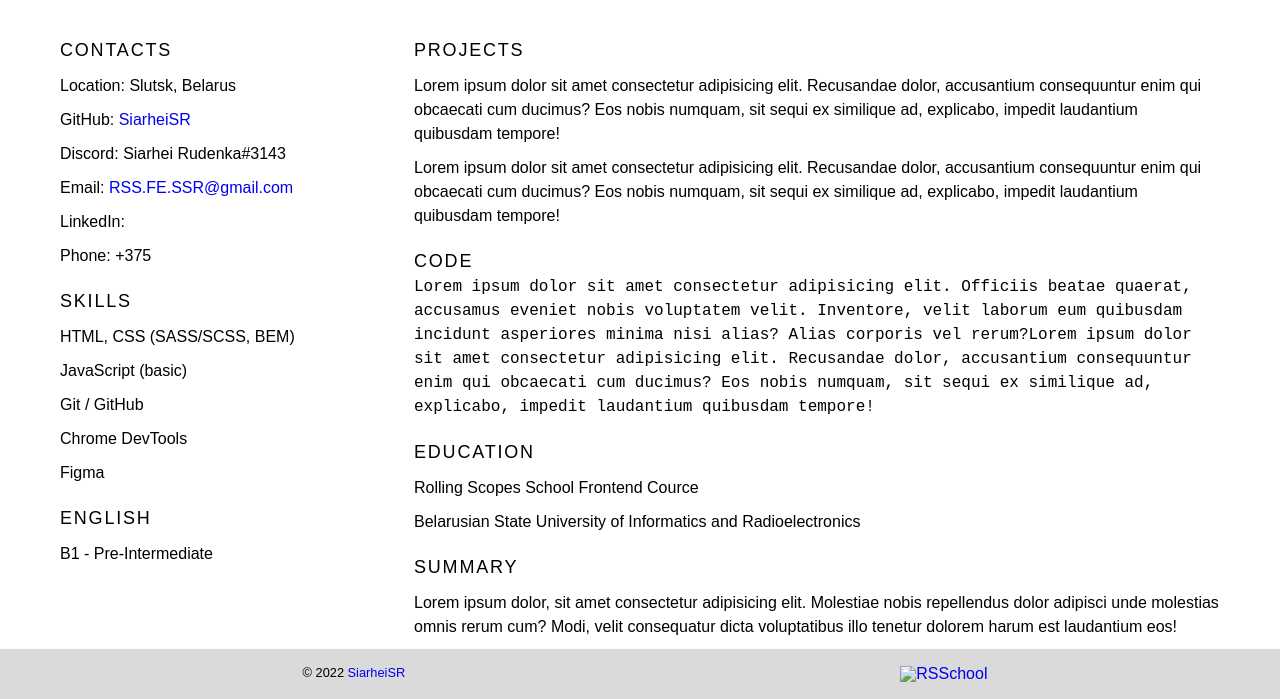
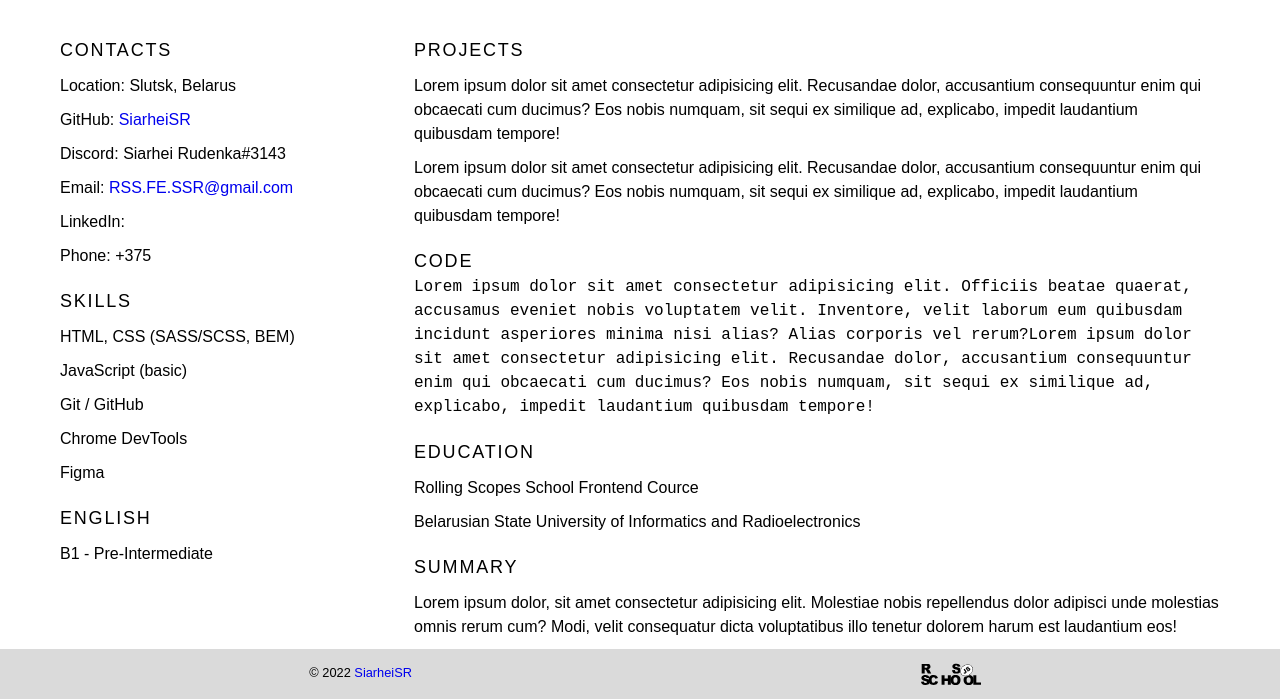
Before and after one commit to Volak206/rsschool-cv-1, a plain HTML site: page index.html in a window 1280 px wide. Shown: the part 206-905 px from the top of the page. Drawn offline with Linux system fonts and the light colour scheme.

Commit message:
docs: update index.html

```diff
--- a/index.html
+++ b/index.html
@@ -102,7 +102,7 @@
 					</div>
 					<div class="footer-link">
 						<a href="https://rs.school/js/">
-							<img class="footer-image" src="assets/img/rs_school_js.svg" alt="RSSchool">
+							<img class="footer-image" src="rs_school_js.svg" alt="RSSchool">
 						</a>
 					</div>
 				</div>
```
